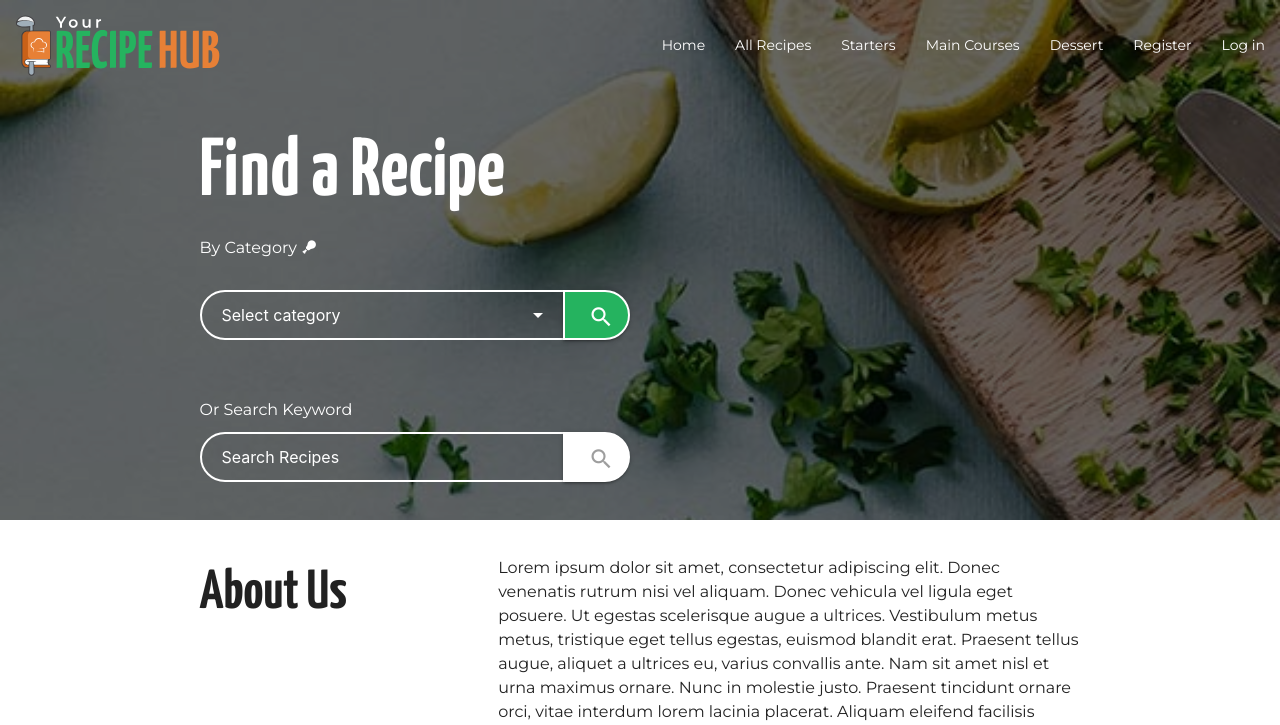
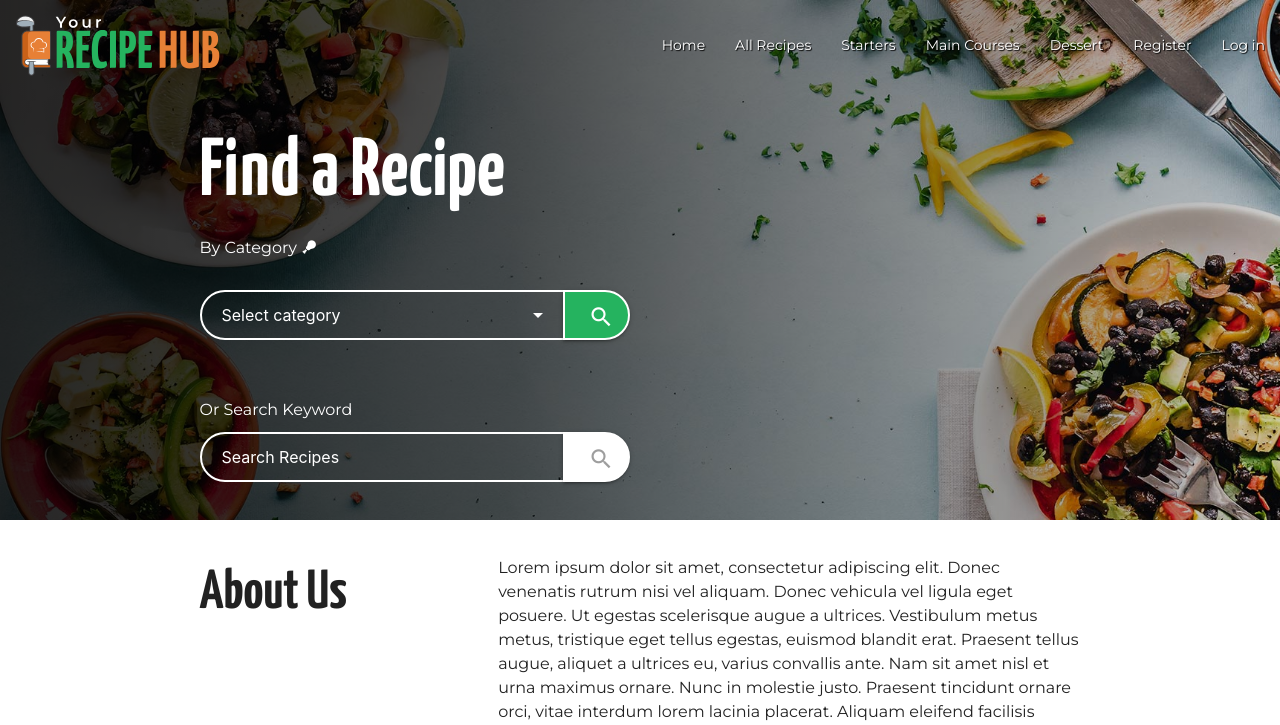
Before and after one commit to Bourkekev/ms3-your-recipe-hub, a Flask app: page / in a window 1280 px wide. Shown: the top 725 px of the page. Run offline with Flask 2, Linux system fonts and the light colour scheme; data that the repository does not hold is empty; some libraries are stand-ins or nearby versions.

Commit message:
Add reponsive images to title panel and search panel and style

```diff
--- a/static/css/style.css
+++ b/static/css/style.css
@@ -43,6 +43,7 @@ header.sticky {
 nav {
     background-color: transparent;
     box-shadow: none;
+    text-shadow: 1px 1px 1px #000;
 }
 nav .brand-logo {
     left: 0;
@@ -125,19 +126,24 @@ i.material-icons.small {
 .btn-large {
     height: 56px;
 }
+.btn-small {
+    margin: 15px 15px 15px 0;
+}
 /* Page titles */
 .page-title {
     color:#fff;
 }
-/* Hero Image */
+/* Title panel image */
 .title-panel {
-    background-image: url(../images/homepage-hero-mobile-576x1024.jpg);
+    background-image: url(../images/title-panel-mobile-576x200.jpg);
     background-size: cover;
-    padding-top: 50px;
+    padding-top: 56px;
     position: relative;
+    min-height: 56px;
 }
+/* Search Hero Image */
 .search-hero.title-panel {
-    background-image: url(../images/homepage-hero-mobile-576x1024.jpg);
+    background-image: url(../images/search-hero-mobile-576x576.jpg);
     background-repeat: no-repeat;
     padding-top: 100px;
 }
@@ -293,9 +299,29 @@ label,
     .text-sm-center {
         text-align: center;
     }
+    /* Title panel image */
+    .title-panel {
+        background-image: url(../images/title-panel-large-mobile-768x200.jpg);
+    }
+    /* Search Hero Image */
+    .search-hero.title-panel {
+        background-image: url(../images/search-hero-large-mobile-768x576.jpg);
+    }
+    .search-hero.title-panel:before {
+        background: linear-gradient(90deg, rgba(0,0,0,0.85) 0%, rgba(0,0,0,0.7) 40%, rgba(0,0,0,0.2) 100%);
+    }
 }
 /* Medium devices (tablets, 768px and up) */
 @media screen and (min-width: 768px) {
+    /* Title panel image */
+    .title-panel {
+        background-image: url(../images/title-panel-tablet-992x200.jpg);
+        min-height: 90px;
+    }
+    /* Search Hero Image */
+    .search-hero.title-panel {
+        background-image: url(../images/search-hero-tablet-992x576.jpg);
+    }
     h2 {
         font-size: 4.5rem;
     }
@@ -327,6 +353,14 @@ label,
 }
 /* Large devices (desktops, 992px and up) */
 @media screen and (min-width: 992px) {
+    /* Title panel image */
+    .title-panel {
+        background-image: url(../images/title-panel-large-tablet-1200x200.jpg);
+    }
+    /* Search Hero Image */
+    .search-hero.title-panel {
+        background-image: url(../images/search-hero-tablet-1200x576.jpg);
+    }
     h1 {
         font-size: 8.2rem;
     }
@@ -352,6 +386,14 @@ label,
         width: 220px;
         padding: 15px 0 15px 15px;
     }
+    /* Title panel image */
+    .title-panel {
+        background-image: url(../images/title-panel-1920x200.jpg);
+    }
+    /* Search Hero Image */
+    .search-hero.title-panel {
+        background-image: url(../images/search-hero-1920x700.jpg);
+    }
     /* Text alignment */
     .text-xl-left {
         text-align: left;
--- a/templates/add_recipe.html
+++ b/templates/add_recipe.html
@@ -5,7 +5,7 @@
 <div class="title-panel">
     <div class="container">
         <div class="row">
-            <h1 class="page-title">Add Recipe</h1>
+            <h1 class="page-title text-center text-sm-left">Add Recipe</h1>
         </div>
     </div>
 </div>
```
Also changed, not shown: templates/404.html (+8 -1 lines), templates/add_category.html (+7 -1 lines), templates/categories.html (+7 -1 lines), templates/edit_category.html (+7 -1 lines), templates/edit_recipe.html (+7 -1 lines), templates/profile.html (+4 -3 lines), static/images/homepage-hero-mobile-576x1024.jpg (deleted), static/images/search-hero-1920x700.jpg (renamed from static/images/homepage-hero-1920x700.jpg), static/images/search-hero-large-mobile-768x576.jpg (added), static/images/search-hero-mobile-576x576.jpg (added), static/images/search-hero-tablet-1200x576.jpg (added), static/images/search-hero-tablet-992x576.jpg (added), static/images/title-panel-1920x200.jpg (added), static/images/title-panel-large-mobile-768x200.jpg (added), 3 more files.
